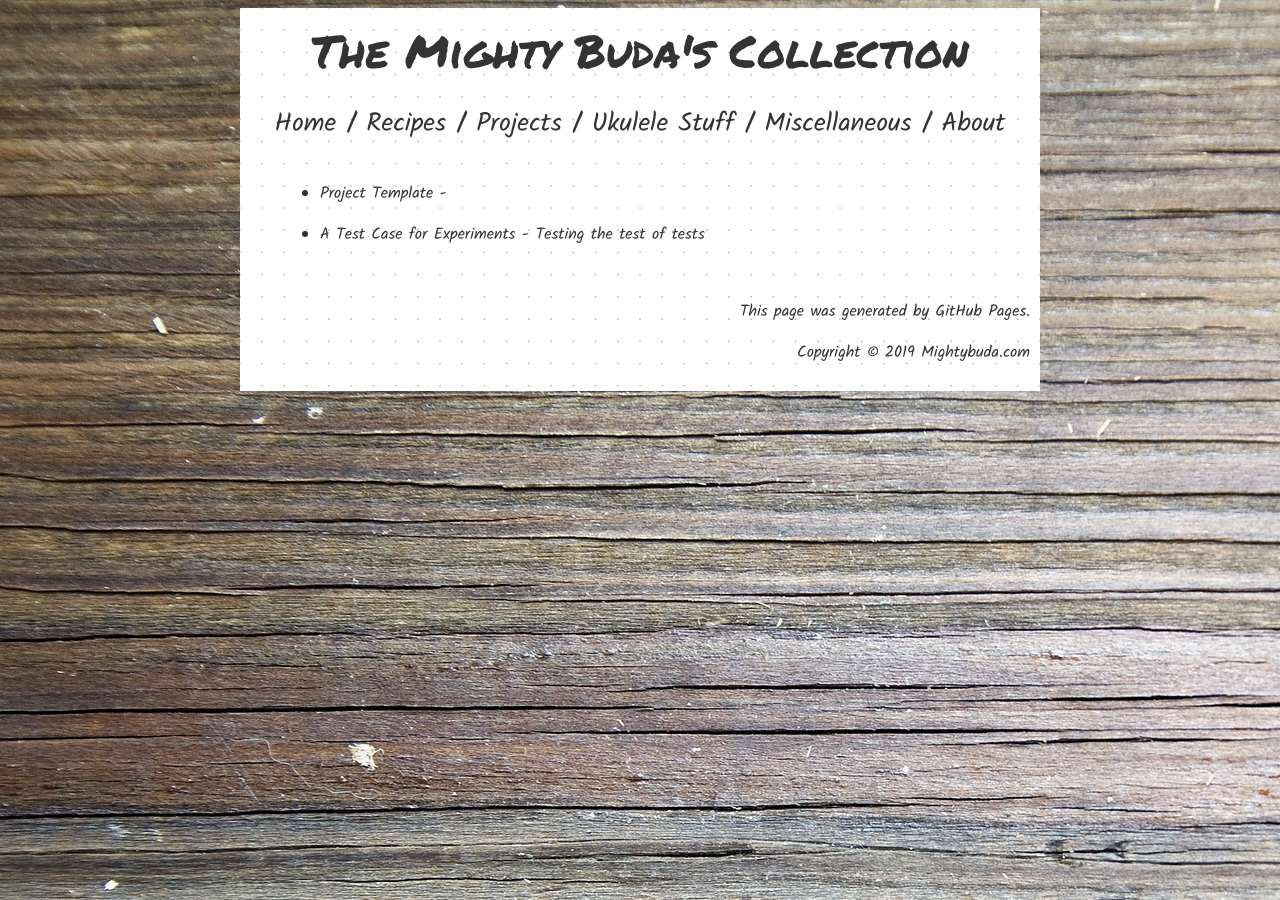
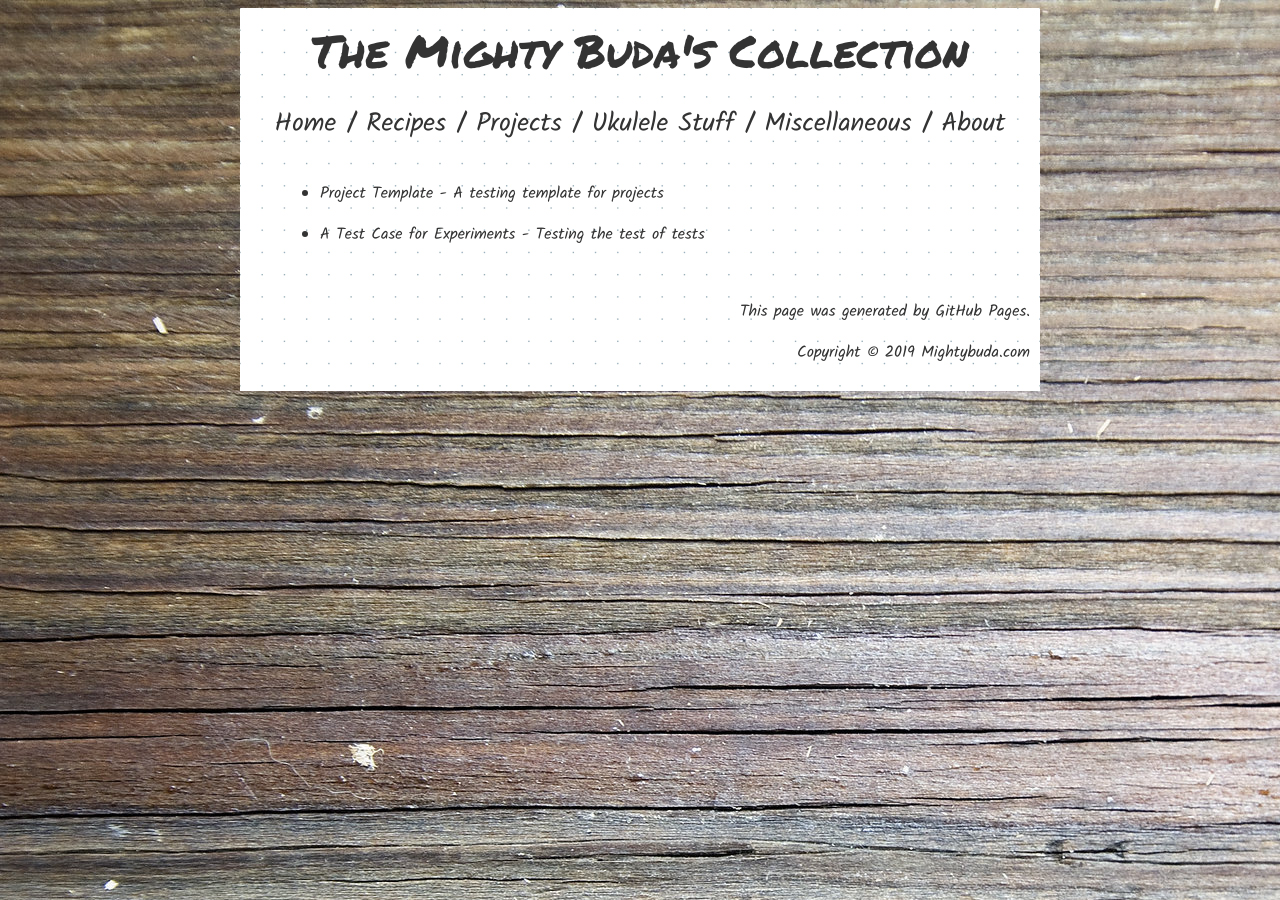
Before and after one commit to thebuda/thebuda.github.io, a Jekyll site: the page built from projects.md, in a window 1280 px wide. Built offline with Jekyll 4.4.1, drawn with Linux system fonts in a browser that asks for light colours; our own code applies the rules of GitHub Pages for plain Markdown files; some of the changed lines change nothing that is shown.

Commit message:
Update projects.md

```diff
--- a/projects.md
+++ b/projects.md
@@ -5,7 +5,7 @@ title: Projects and Experiments
 <ul>
   {% for projects in site.projects %}
     <li>
-      <a href="{{ projects.url }}">{{ projects.title }}</a> - {{ project.description }}
+      <a href="{{ projects.url }}">{{ projects.title }}</a> - {{ projects.description }}
     </li>
   {% endfor %}
 </ul>
```
